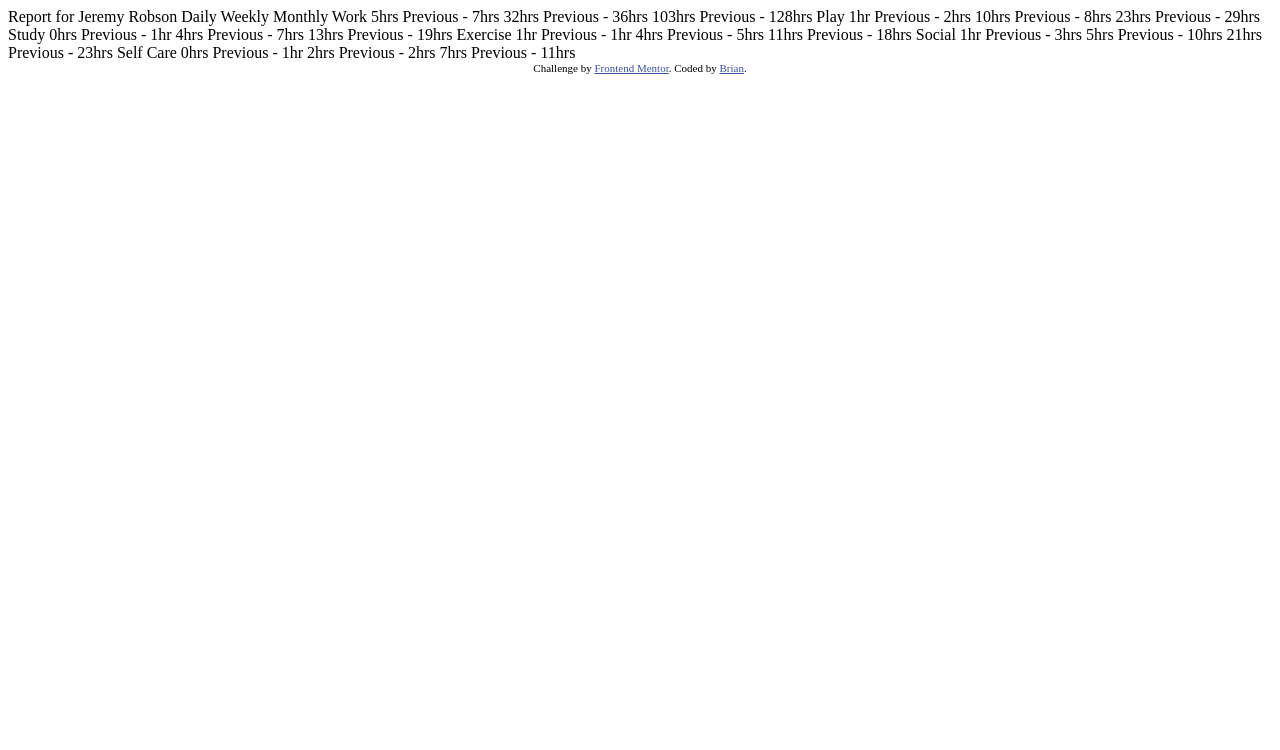
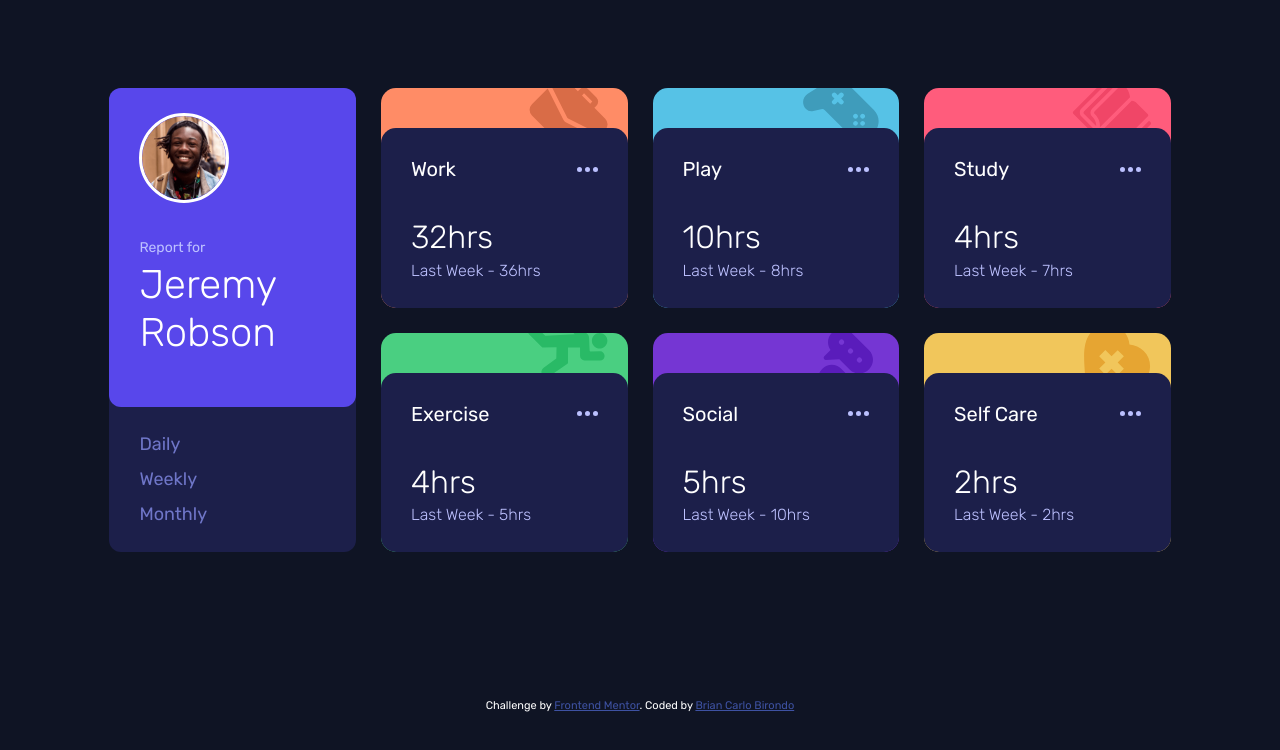
Before and after one commit to Briancarlo24/Time-tracking-dashboard, a plain HTML site: page index.html in a window 1280 px wide. Drawn offline with Linux system fonts and the light colour scheme.

Commit message:
completed mobile and desktop design

```diff
--- /dev/null
+++ b/css/abstracts/_variables.scss
@@ -0,0 +1,22 @@
+$blue: hsl(246, 80%, 60%);
+
+$work: hsl(15, 100%, 70%);
+$play: hsl(195, 74%, 62%);
+$study: hsl(348, 100%, 68%);
+$exercise: hsl(145, 58%, 55%);
+$social: hsl(264, 64%, 52%);
+$self-care: hsl(43, 84%, 65%);
+
+// ### Neutral
+
+$vd-blue: hsl(226, 43%, 10%);
+$dark-blue: hsl(235, 46%, 20%);
+$desat-blue: hsl(235, 45%, 61%);
+$pale-blue: hsl(236, 100%, 87%);
+
+// Card Radius
+$card-radius: 1.5rem;
+
+// Screen sizes
+
+$desktop: 75em;
--- /dev/null
+++ b/css/components/_card.scss
@@ -0,0 +1,112 @@
+h1,
+h2,
+h3 {
+  font-weight: 400;
+}
+
+.profile {
+  display: flex;
+  align-items: center;
+  gap: 2rem;
+  color: #fff;
+  background-color: $blue;
+  padding: 2.5rem 3rem;
+  border-radius: 1.2rem;
+  line-height: 1.6;
+
+  @media only screen and (min-width: $desktop) {
+    flex-direction: column;
+    align-items: start;
+    padding: 2.5rem 3rem 5rem 3rem;
+  }
+
+  img {
+    width: 9rem;
+    height: auto;
+    border: 0.3rem solid #fff;
+    border-radius: 100%;
+  }
+
+  span {
+    color: $pale-blue;
+    font-size: 1.4rem;
+  }
+
+  h1 {
+    font-weight: 300;
+    font-size: 2.3rem;
+    line-height: 1.2;
+
+    @media only screen and (min-width: $desktop) {
+      font-size: 4rem;
+      line-height: 1.2;
+      inline-size: min-content;
+      margin-right: 5rem;
+    }
+  }
+}
+.options {
+  display: flex;
+  justify-content: space-around;
+  align-items: center;
+  height: 100%;
+  color: $desat-blue;
+  padding: 2.5rem 3rem;
+  @media only screen and (min-width: $desktop) {
+    flex-direction: column;
+    align-items: start;
+    gap: 1rem;
+  }
+}
+
+.card__content {
+  background-color: $dark-blue;
+  margin-top: 4rem;
+  padding: 2.5rem 3rem;
+  border-top-left-radius: $card-radius;
+  border-top-right-radius: $card-radius;
+  line-height: 1.6;
+  z-index: 1111;
+
+  &--heading {
+    display: flex;
+    justify-content: space-between;
+    align-items: center;
+    @media only screen and (min-width: $desktop) {
+      margin-bottom: 3rem;
+    }
+
+    h2 {
+      font-size: 2rem;
+      font-weight: 400;
+      text-transform: capitalize;
+    }
+
+    img {
+      cursor: pointer;
+    }
+  }
+
+  &--details {
+    display: flex;
+    justify-content: space-between;
+    align-items: center;
+
+    @media only screen and (min-width: $desktop) {
+      flex-direction: column;
+      line-height: 1.4;
+      align-items: flex-start;
+    }
+
+    h3 {
+      font-size: 3.2rem;
+      font-weight: 300;
+    }
+
+    p {
+      font-weight: 300;
+      font-size: 1.6rem;
+      color: $pale-blue;
+    }
+  }
+}
--- /dev/null
+++ b/css/main.scss
@@ -0,0 +1,120 @@
+@import url("https://fonts.googleapis.com/css2?family=Rubik:wght@300;400;500&display=swap");
+
+@import "abstracts/variables";
+@import "components/card";
+
+*,
+::after,
+::before {
+  box-sizing: inherit;
+  margin: 0;
+  padding: 0;
+}
+
+//Attribution
+.attribution {
+  font-size: 11px;
+  text-align: center;
+}
+.attribution a {
+  color: hsl(228, 45%, 44%);
+}
+
+html {
+  box-sizing: border-box;
+  font-family: "Rubik", sans-serif;
+  font-size: 62.5%;
+}
+
+body {
+  font-size: 1.8rem;
+  padding: 2.5rem;
+  background-color: $vd-blue;
+  color: #fff;
+  display: grid;
+  place-items: center;
+  gap: 2rem;
+
+  @media only screen and (min-width: $desktop) {
+    height: 100vh;
+    width: 100%;
+  }
+}
+
+.main {
+  display: grid;
+  gap: 2.5rem;
+
+  @media only screen and (min-width: $desktop) {
+    display: grid;
+    grid-template-columns: repeat(4, 1fr);
+    grid-template-rows: repeat(2, 1fr);
+  }
+}
+
+.card__main {
+  display: flex;
+  flex-direction: column;
+  // max-width: 50rem;
+  // min-width: 35rem;
+  color: inherit;
+  background-color: $dark-blue;
+  height: 22rem;
+  border-radius: 1.2rem;
+
+  @media only screen and (min-width: $desktop) {
+    grid-column: 1/2;
+    grid-row: 1/-1;
+    height: auto;
+  }
+}
+
+.card {
+  min-width: 35rem;
+  height: min-content;
+
+  border-radius: $card-radius;
+  overflow: hidden;
+  position: relative;
+  z-index: 0;
+
+  @media only screen and (min-width: $desktop) {
+  }
+
+  &__img {
+    position: absolute;
+    right: 2rem;
+    top: -1rem;
+    z-index: -1;
+  }
+}
+
+.card__main {
+}
+.card--1 {
+  background-color: $work;
+}
+.card--2 {
+  background-color: $play;
+}
+.card--3 {
+  background-color: $study;
+}
+.card--4 {
+  background-color: $exercise;
+}
+.card--5 {
+  background-color: $social;
+}
+.card--6 {
+  background-color: $self-care;
+}
+
+.card--1,
+.card--2,
+.card--3,
+.card--4,
+.card--5,
+.card--6 {
+  min-width: max-content;
+}
--- a/index.html
+++ b/index.html
@@ -1,80 +1,146 @@
 <!DOCTYPE html>
 <html lang="en">
-<head>
-  <meta charset="UTF-8">
-  <meta name="viewport" content="width=device-width, initial-scale=1.0"> <!-- displays site properly based on user's device -->
+  <head>
+    <meta charset="UTF-8" />
+    <meta name="viewport" content="width=device-width, initial-scale=1.0" />
+    <!-- displays site properly based on user's device -->
 
-  <link rel="icon" type="image/png" sizes="32x32" href="./images/favicon-32x32.png">
+    <link
+      rel="icon"
+      type="image/png"
+      sizes="32x32"
+      href="./images/favicon-32x32.png"
+    />
 
-  <title>Frontend Mentor | Time tracking dashboard</title>
+    <link rel="stylesheet" href="css/main.css" />
+    <title>Frontend Mentor | Time tracking dashboard</title>
+  </head>
+  <body>
+    <main class="main">
+      <section class="card__main">
+        <div class="profile">
+          <figure><img src="./images/image-jeremy.png" alt="" /></figure>
+          <div>
+            <span>Report for</span>
+            <h1 class="name">Jeremy Robson</h1>
+          </div>
+        </div>
+        <div class="options">
+          <div class="option--1">Daily</div>
+          <div class="option--2">Weekly</div>
+          <div class="option--3">Monthly</div>
+        </div>
+      </section>
 
-  <!-- Feel free to remove these styles or customise in your own stylesheet 👍 -->
-  <style>
-    .attribution { font-size: 11px; text-align: center; }
-    .attribution a { color: hsl(228, 45%, 44%); }
-  </style>
-</head>
-<body>
+      <section class="card card--1">
+        <img class="card__img" src="./images/icon-work.svg" alt="icon-work" />
+        <div class="card__content">
+          <div class="card__content--heading">
+            <h2>Work</h2>
+            <img src="./images/icon-ellipsis.svg" alt="icon-ellipsis" />
+          </div>
 
-  Report for
-  Jeremy Robson
+          <div class="card__content--details">
+            <h3>32hrs</h3>
+            <p>Last Week - 36hrs</p>
+          </div>
+        </div>
+      </section>
 
-  Daily
-  Weekly
-  Monthly
+      <section class="card card--2">
+        <img class="card__img" src="./images/icon-play.svg" alt="icon-play" />
+        <div class="card__content">
+          <div class="card__content--heading">
+            <h2>Play</h2>
+            <img src="./images/icon-ellipsis.svg" alt="icon-ellipsis" />
+          </div>
 
-  Work
-  5hrs <!-- daily -->
-  Previous - 7hrs <!-- daily -->
-  32hrs <!-- weekly -->
-  Previous - 36hrs <!-- weekly -->
-  103hrs <!-- monthly -->
-  Previous - 128hrs <!-- monthly -->
+          <div class="card__content--details">
+            <h3>10hrs</h3>
+            <p>Last Week - 8hrs</p>
+          </div>
+        </div>
+      </section>
 
-  Play
-  1hr <!-- daily -->
-  Previous - 2hrs <!-- daily -->
-  10hrs <!-- weekly -->
-  Previous - 8hrs <!-- weekly -->
-  23hrs <!-- monthly -->
-  Previous - 29hrs <!-- monthly -->
+      <section class="card card--3">
+        <img class="card__img" src="./images/icon-study.svg" alt="icon-study" />
+        <div class="card__content">
+          <div class="card__content--heading">
+            <h2>Study</h2>
+            <img src="./images/icon-ellipsis.svg" alt="icon-ellipsis" />
+          </div>
 
-  Study
-  0hrs <!-- daily -->
-  Previous - 1hr <!-- daily -->
-  4hrs <!-- weekly -->
-  Previous - 7hrs <!-- weekly -->
-  13hrs <!-- monthly -->
-  Previous - 19hrs <!-- monthly -->
+          <div class="card__content--details">
+            <h3>4hrs</h3>
+            <p>Last Week - 7hrs</p>
+          </div>
+        </div>
+      </section>
 
-  Exercise
-  1hr <!-- daily -->
-  Previous - 1hr <!-- daily -->
-  4hrs <!-- weekly -->
-  Previous - 5hrs <!-- weekly -->
-  11hrs <!-- monthly -->
-  Previous - 18hrs <!-- monthly -->
+      <section class="card card--4">
+        <img
+          class="card__img"
+          src="./images/icon-exercise.svg"
+          alt="icon-exercise"
+        />
+        <div class="card__content">
+          <div class="card__content--heading">
+            <h2>exercise</h2>
+            <img src="./images/icon-ellipsis.svg" alt="icon-ellipsis" />
+          </div>
 
-  Social
-  1hr <!-- daily -->
-  Previous - 3hrs <!-- daily -->
-  5hrs <!-- weekly -->
-  Previous - 10hrs <!-- weekly -->
-  21hrs <!-- monthly -->
-  Previous - 23hrs <!-- monthly -->
+          <div class="card__content--details">
+            <h3>4hrs</h3>
+            <p>Last Week - 5hrs</p>
+          </div>
+        </div>
+      </section>
 
-  Self Care
-  0hrs <!-- daily -->
-  Previous - 1hr <!-- daily -->
-  2hrs <!-- weekly -->
-  Previous - 2hrs <!-- weekly -->
-  7hrs <!-- monthly -->
-  Previous - 11hrs <!-- monthly -->
+      <section class="card card--5">
+        <img
+          class="card__img"
+          src="./images/icon-social.svg"
+          alt="icon-social"
+        />
+        <div class="card__content">
+          <div class="card__content--heading">
+            <h2>social</h2>
+            <img src="./images/icon-ellipsis.svg" alt="icon-ellipsis" />
+          </div>
 
+          <div class="card__content--details">
+            <h3>5hrs</h3>
+            <p>Last Week - 10hrs</p>
+          </div>
+        </div>
+      </section>
 
-  <div class="attribution">
-    Challenge by <a href="https://www.frontendmentor.io?ref=challenge" target="_blank">Frontend Mentor</a>.
-    Coded by <a href="#">Brian</a>.
-  </div>
-</body>
+      <section class="card card--6">
+        <img
+          class="card__img"
+          src="./images/icon-self-care.svg"
+          alt="icon-self-care"
+        />
+        <div class="card__content">
+          <div class="card__content--heading">
+            <h2>Self care</h2>
+            <img src="./images/icon-ellipsis.svg" alt="icon-ellipsis" />
+          </div>
+
+          <div class="card__content--details">
+            <h3>2hrs</h3>
+            <p>Last Week - 2hrs</p>
+          </div>
+        </div>
+      </section>
+    </main>
+
+    <footer class="attribution">
+      Challenge by
+      <a href="https://www.frontendmentor.io?ref=challenge" target="_blank"
+        >Frontend Mentor</a
+      >. Coded by
+      <a href="https://github.com/Briancarlo24">Brian Carlo Birondo</a>
+    </footer>
+  </body>
 </html>
```
Also changed, not shown: css/main.css (added), 1 other file.
